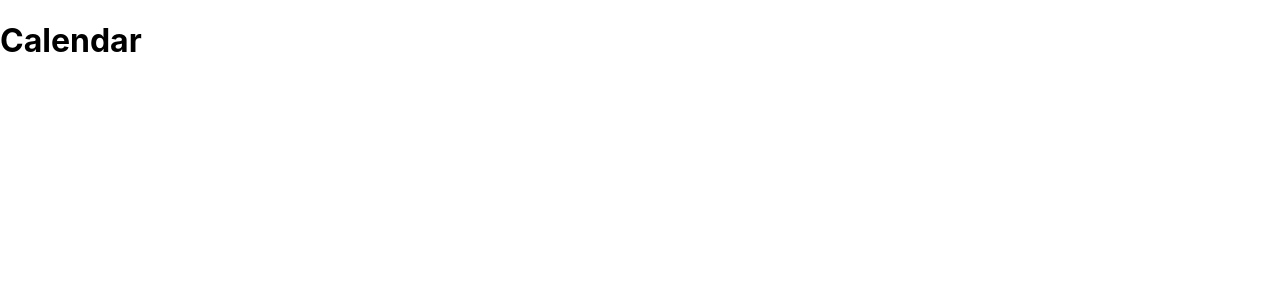
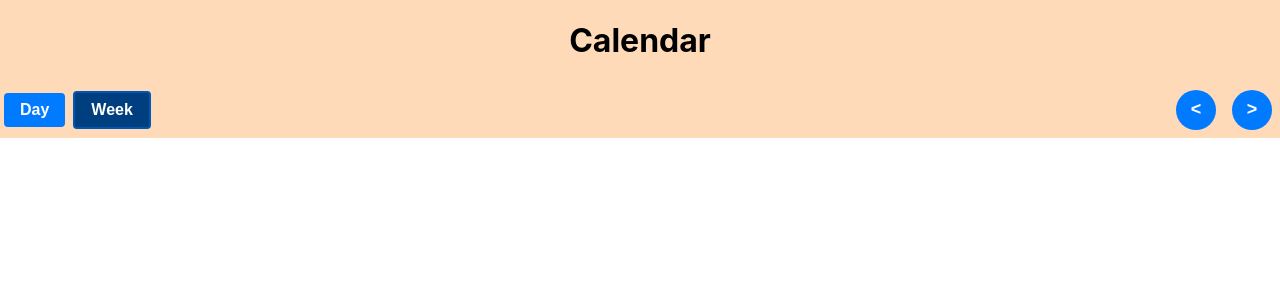
Before and after one commit to raymondlin7510/berkeleybuzz, a React (Create React App) app in the folder frontend/: page /calendar in a window 1280 px wide. Shown: the top 300 px of the page. Built offline with nearby package versions, Linux system fonts and the light colour scheme.

Commit message:
started setting up the calendar

```diff
--- /dev/null
+++ b/frontend/src/components/Calendar.tsx
@@ -0,0 +1,17 @@
+import React from 'react';
+import '../styles/Calendar.css';
+
+interface CalendarProps {
+    weekDate: string;
+    isWeek: boolean;
+}
+
+  const Calendar: React.FC<CalendarProps> = ({ weekDate, isWeek }) => {
+    return (
+      <div className="calendarWrapper">
+
+      </div>
+    );
+  };
+
+export default Calendar;
--- a/frontend/src/pages/CalendarPage.tsx
+++ b/frontend/src/pages/CalendarPage.tsx
@@ -1,15 +1,30 @@
-import React from 'react';
+import React, { useState } from 'react';
 import '../styles/CalendarPage.css';
+import Calendar from '../components/Calendar';
 
   const CalendarPage = () => {
+    const [view, setView] = useState('week');
+
+    const goBack = () => {
+      console.log('going backwards');
+    }
+
+    const goForward = () => {
+      console.log('going forwards');
+    }
+
     return (
-      <div className="wrapper">
+      <div className="calendarPageWrapper">
         <h1>Calendar</h1>
-        <div className="selection">
-          <div className="day"></div>
-          <div className="week"></div>
-        </div>
-        <div className="calendar">
+        <div className="calendarNavigation">
+            <div className="toggleButtons">
+            <button className={`toggleButton ${view === 'day' ? 'active' : ''}`} onClick={() => setView('day')}>Day</button>
+            <button className={`toggleButton ${view === 'week' ? 'active' : ''}`} onClick={() => setView('week')}>Week</button>
+          </div>
+          <div className="navigationButtons">
+            <button className="navigationButton" onClick={goBack}>{"<"}</button>
+            <button className="navigationButton" onClick={goForward}>{">"}</button>
+          </div>
         </div>
       </div>
     );
--- /dev/null
+++ b/frontend/src/styles/CalendarEvent.css
@@ -0,0 +1,3 @@
+.calendarEventWrapper {
+    background-color: lightblue;
+}
--- a/frontend/src/styles/CalendarPage.css
+++ b/frontend/src/styles/CalendarPage.css
@@ -0,0 +1,76 @@
+.calendarPageWrapper {
+    text-align: center;
+    display: flex;
+    flex-direction: column;
+    justify-content: center;
+    background-color: peachpuff;
+    width: 100%;
+}
+
+.calendarNavigation {
+    display: flex;
+    flex-direction: row;
+    justify-content: center; /* Centers the buttons */
+    align-items: center; /* Vertically aligns the buttons */
+}
+
+
+.toggleButtons {
+    position: relative;
+    margin-right: auto;
+}
+
+.toggleButton {
+    background-color: #007bff; /* Blue background */
+    color: white;
+    border: none;
+    padding: 8px 16px;
+    margin: 4px;
+    border-radius: 4px;
+    cursor: pointer;
+    font-size: 16px;
+    font-weight: bold;
+    transition: background-color 0.3s ease, transform 0.2s ease;
+}
+
+.toggleButton:hover {
+    background-color: #0056b3; /* Darker blue on hover */
+    transform: scale(1.05); /* Slight enlargement on hover */
+}
+
+.toggleButton.active {
+    background-color: #003f7f; /* Even darker blue to indicate active state */
+    border: 2px solid #0056b3;
+}
+
+.navigationButtons {
+    display: flex;
+    margin-left: auto; /* Push the navigation buttons to the right */
+}
+
+.navigationButton {
+    background-color: #007bff;
+    color: white;
+    border: none;
+    border-radius: 50%;
+    width: 40px;
+    height: 40px;
+    display: flex;
+    justify-content: center;
+    align-items: center;
+    cursor: pointer;
+    font-size: 18px;
+    font-weight: bold;
+    margin: 8px;
+    transition: background-color 0.3s ease, box-shadow 0.2s ease;
+}
+
+.navigationButton:hover {
+    background-color: #0056b3;
+    box-shadow: 0px 4px 6px rgba(0, 0, 0, 0.2);
+}
+
+.navigationButton:active {
+    background-color: #003f7f;
+    box-shadow: inset 0px 2px 4px rgba(0, 0, 0, 0.2);
+}
```
Also changed, not shown: frontend/src/components/CalendarEvent.tsx (added, +21 -0 lines), frontend/src/components/Day.tsx (added, +22 -0 lines), frontend/src/styles/Calendar.css (added), frontend/src/styles/Day.css (added).
